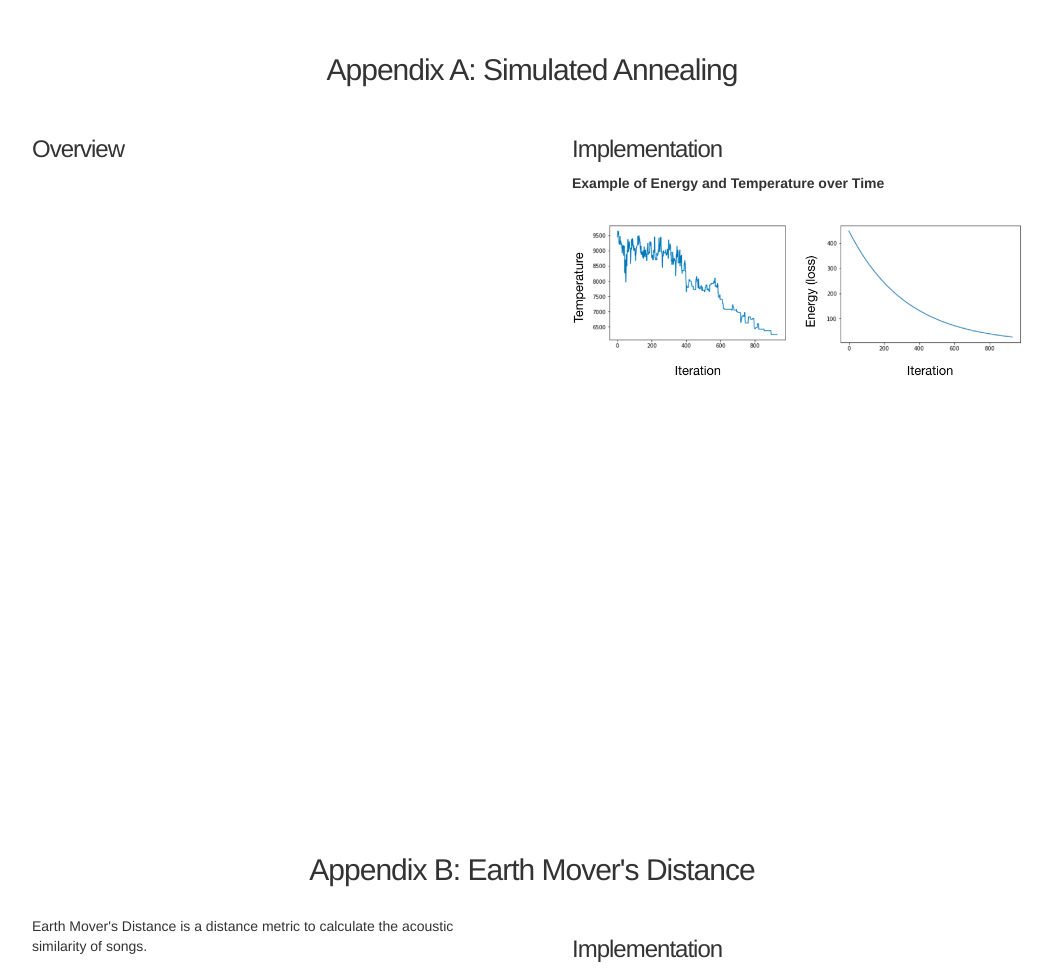
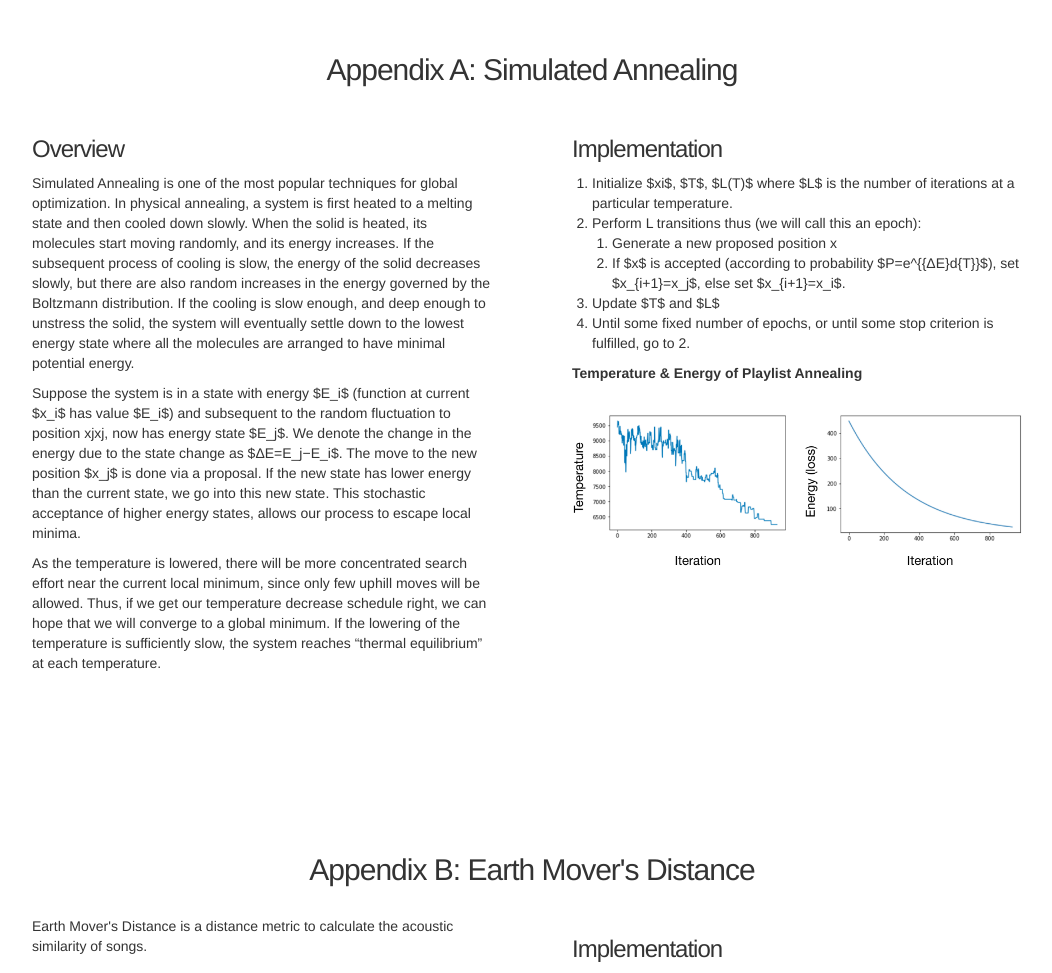
Before and after one commit to omarabboud/spotifycapstone, a plain HTML site: page index.html in a window 1280 px wide. Shown: the part 7682-8655 px from the top of the page, without its empty margins (108-1160 px from the left). Drawn offline with Linux system fonts and the light colour scheme.

Commit message:
simulated annealing description

```diff
--- a/index.html
+++ b/index.html
@@ -8,6 +8,7 @@
 
     <link rel="stylesheet" type="text/css" media="screen" href="stylesheets/jquery.fullPage.css">
     <link rel="stylesheet" type="text/css" media="screen" href="stylesheets/stylesheet.css">
+          <link rel="stylesheet" type="text/css" media="screen" href="stylesheets/jqmath-0.4.3.css">
       <link href="stylesheets/bootstrap.min.css" rel="stylesheet">
 
 
@@ -16,6 +17,11 @@
     <script src="javascripts/jquery.fullPage.min.js"></script>
       <script src="javascripts/d3.js"></script>
       <script src="javascripts/d3.min.js"></script>
+
+          <script src="javascripts/jqmath-0.4.6.js"></script>
+      <script src="javascripts/jqmath-etc-0.4.6.min.js"></script>
+      <script src="javascripts/jscurry-0.4.5.js"></script>
+      <script src="javascripts/jscurry-0.4.5.min.js"></script>
 
 
       <script type="text/javascript">
@@ -687,11 +693,55 @@
 
                 <h3>Overview</h3>
 
+                <p>
+                    Simulated Annealing is one of the most popular techniques for global optimization.
+                    In physical annealing, a system is first heated to a melting state and then cooled down slowly.
+                    When the solid is heated, its molecules start moving randomly, and its energy increases.
+                    If the subsequent process of cooling is slow, the energy of the solid decreases slowly,
+                    but there are also random increases in the energy governed by the Boltzmann distribution.
+                    If the cooling is slow enough, and deep enough to unstress the solid, the system will
+                    eventually settle down to the lowest energy state where all the molecules are arranged
+                    to have minimal potential energy.
+                </p>
+
+                <p>
+                    Suppose the system is in a state with energy $E_i$ (function at current $x_i$ has value $E_i$)
+                    and subsequent to the random fluctuation to position xjxj, now has energy state $E_j$.
+                    We denote the change in the energy due to the state change as $ΔE=E_j−E_i$.
+                    The move to the new position $x_j$ is done via a proposal. If the new state has lower
+                    energy than the current state, we go into this new state. This stochastic acceptance
+                    of higher energy states, allows our process to escape local minima.
+
+                </p>
+
+                <p>
+                    As the temperature is lowered, there will be more concentrated search effort near
+                    the current local minimum, since only few uphill moves will be allowed. Thus,
+                    if we get our temperature decrease schedule right, we can hope that we will converge to a
+                    global minimum. If the lowering of the temperature is sufficiently slow,
+                    the system reaches “thermal equilibrium” at each temperature.
+                </p>
+
+
             </div>
             <div class="col-md-6 column">
 
                 <h3>Implementation</h3>
-                <p> <strong>Example of Energy and Temperature over Time</strong></p>
+
+                <ol>
+                <li>Initialize $xi$, $T$, $L(T)$ where $L$ is the number of iterations at a particular temperature.</li>
+                <li>Perform L transitions thus (we will call this an epoch):
+                <ol>
+                <li>Generate a new proposed position x</li>
+                <li>If $x$ is accepted (according to probability $P=e^{{ΔE}d{T}}$), set $x_{i+1}=x_j$, else set $x_{i+1}=x_i$.</li>
+                </ol>
+                </li>
+                <li>Update $T$ and $L$</li>
+                <li>Until some fixed number of epochs, or until some stop criterion is fulfilled, go to 2.</li>
+                </ol>
+
+
+                <p> <strong>Temperature & Energy of Playlist Annealing</strong></p>
                 <center><img src="images/Asset%208@3x.png" style="width: 100%"/></center>
 
             </div>
```
